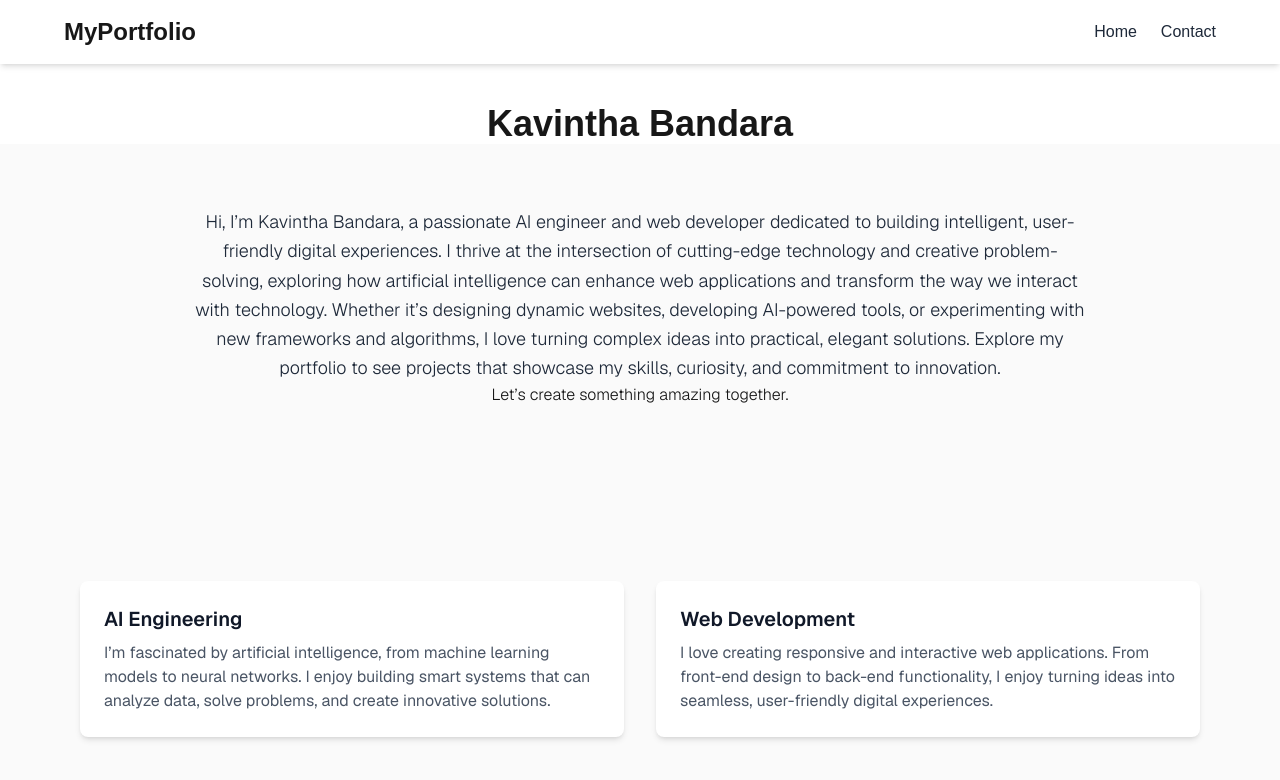
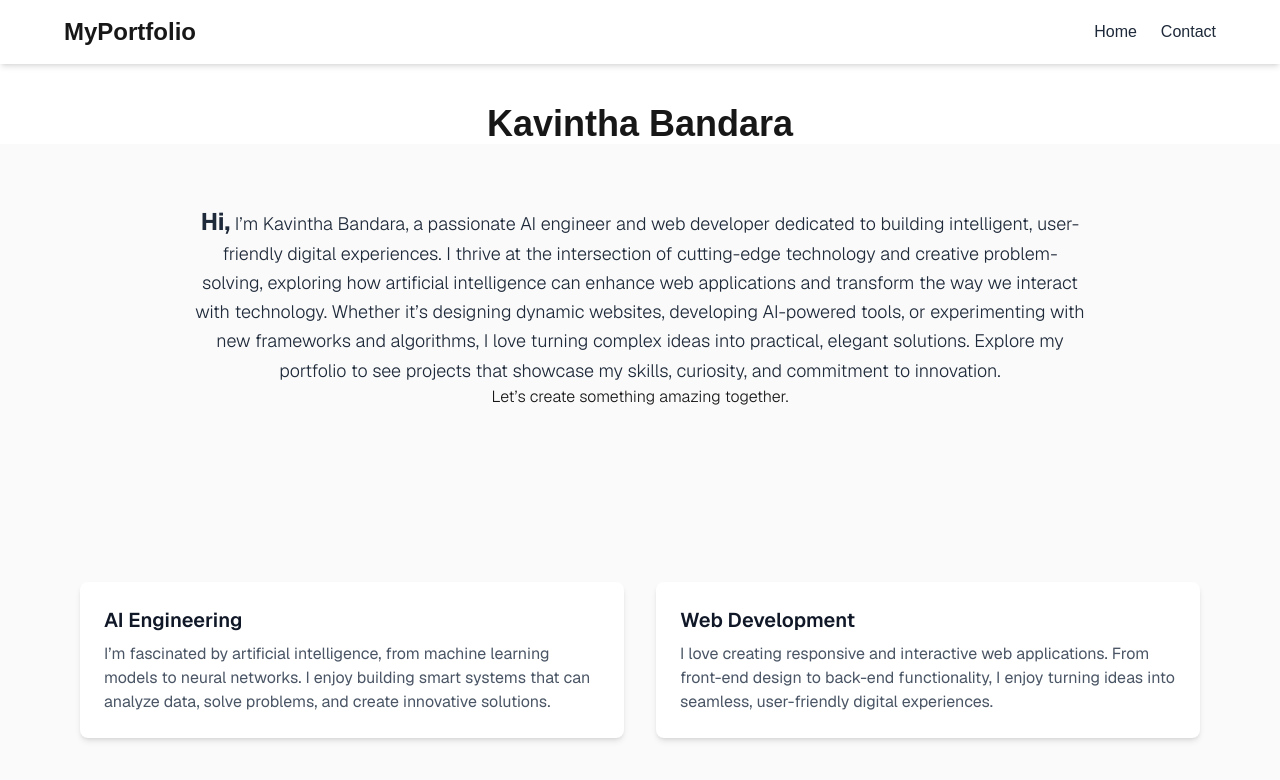
Before and after one commit to KavinthaBandara/kavin-portfolio, a Next.js app: page / in a window 1280 px wide. Shown: the top 780 px of the page. Built offline with nearby package versions, Linux system fonts and the light colour scheme.

Commit message:
made changes to the main page

```diff
--- a/app/page.tsx
+++ b/app/page.tsx
@@ -12,7 +12,7 @@ export default function Home() {
 
     <div className="flex flex-col flex-1 items-center justify-center bg-zinc-50  dark:bg-black font-light font-sans">
         <p className="max-w-4xl mx-auto text-center text-lg leading-relaxed text-gray-800 dark:text-gray-200">
-          Hi, I’m Kavintha Bandara, a passionate AI engineer and web developer dedicated to building intelligent, user-friendly digital experiences. I thrive at the intersection of cutting-edge technology and creative problem-solving, exploring how artificial intelligence can enhance web applications and transform the way we interact with technology.
+          <span className="font-bold text-2xl">Hi,</span> I’m Kavintha Bandara, a passionate AI engineer and web developer dedicated to building intelligent, user-friendly digital experiences. I thrive at the intersection of cutting-edge technology and creative problem-solving, exploring how artificial intelligence can enhance web applications and transform the way we interact with technology.
           Whether it’s designing dynamic websites, developing AI-powered tools, or experimenting with new frameworks and algorithms, I love turning complex ideas into practical, elegant solutions. Explore my portfolio to see projects that showcase my skills, curiosity, and commitment to innovation.
 
         </p>
```
